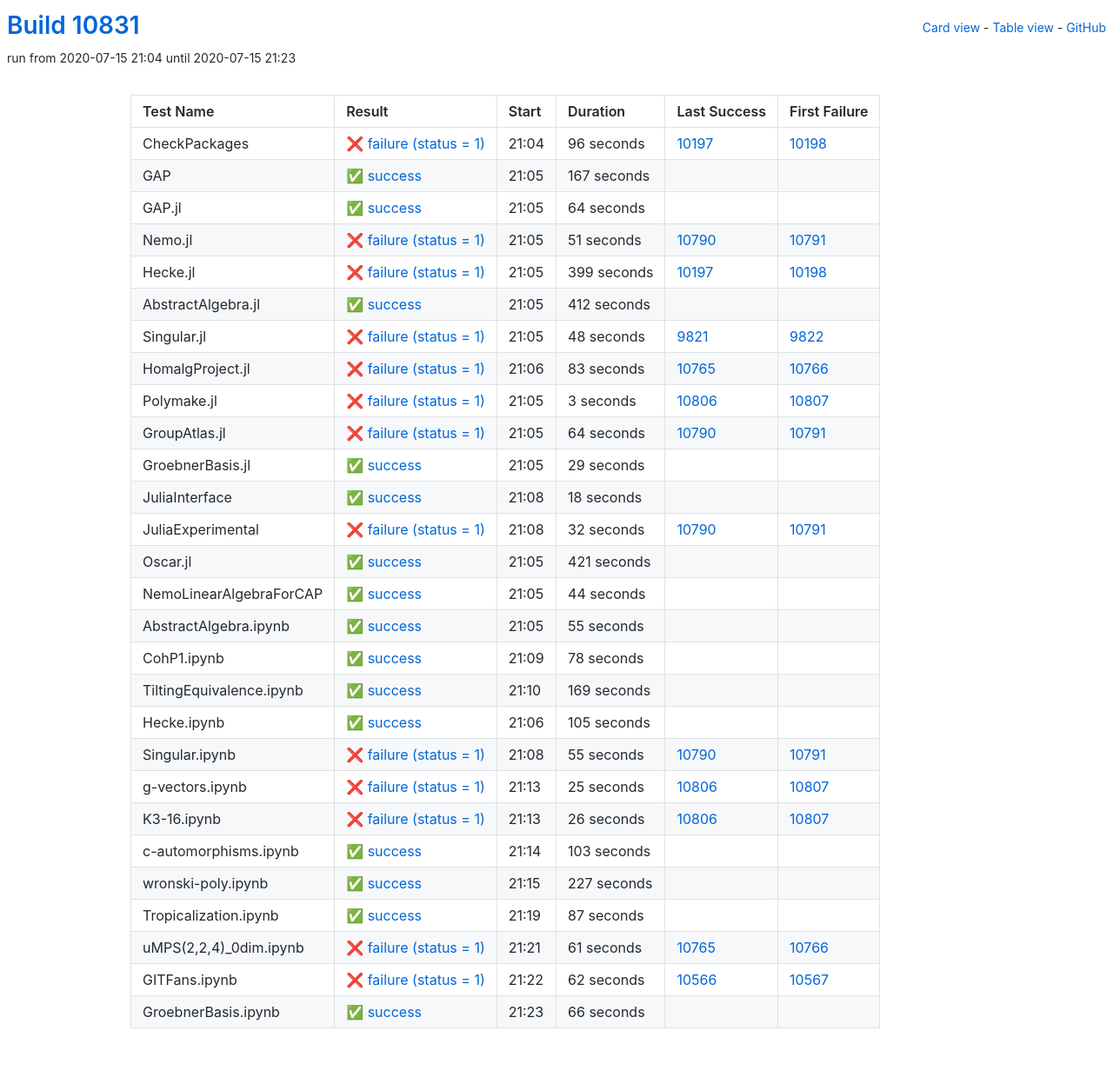
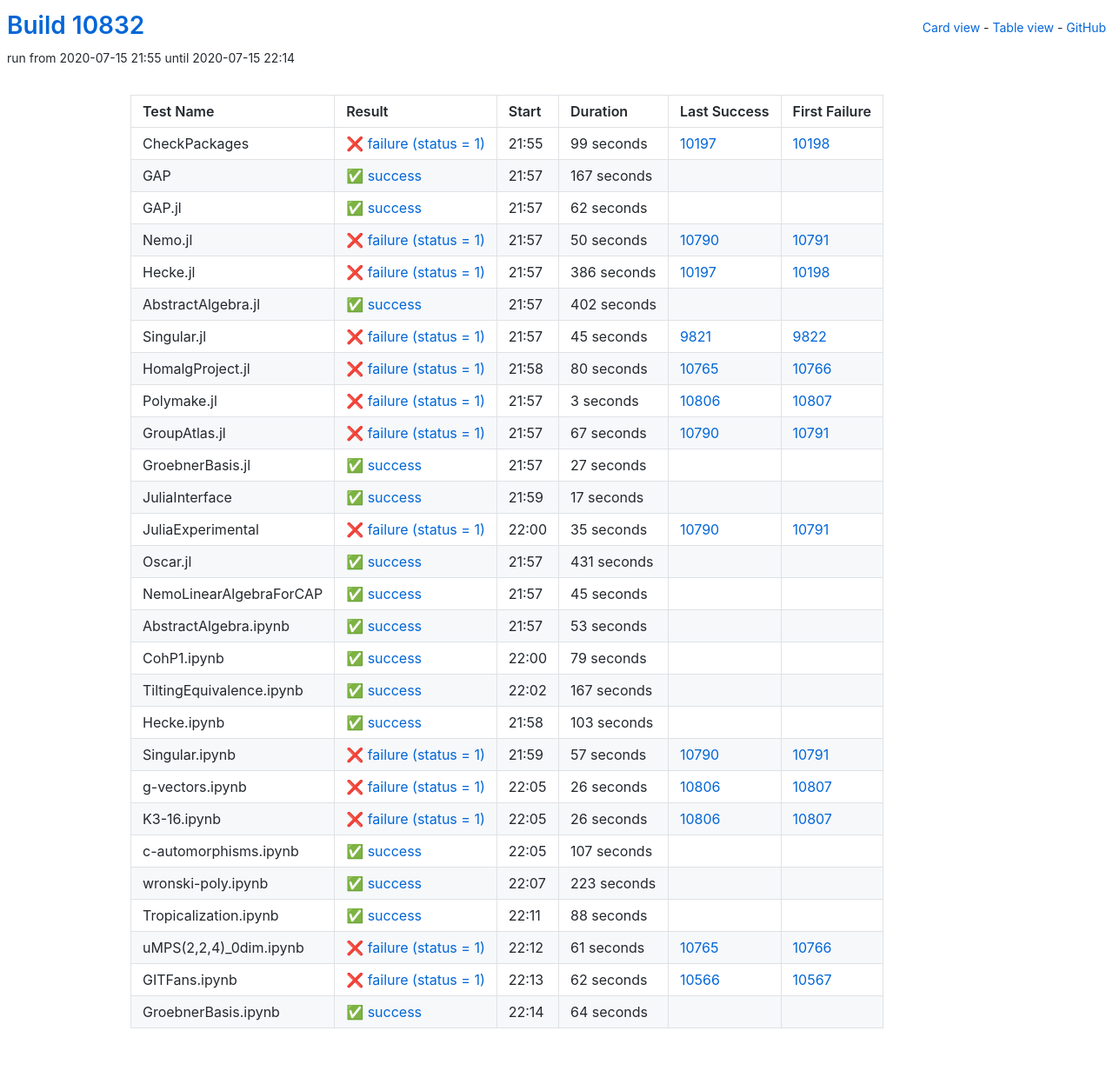
Before and after one commit to oscar-system/oscar-ci-status, a Jekyll site: the page built from table.html, in a window 1280 px wide. Shown: the whole page at 87% size. Built offline with Jekyll 4.4.1, drawn with Linux system fonts in a browser that asks for light colours.

Commit message:
Build #10832

```diff
--- a/_data/ci.yml
+++ b/_data/ci.yml
@@ -1,6 +1,6 @@
 ---
-build: 10831
-build_url: https://oscarci.mathematik.uni-kl.de/job/oscar/10831/
+build: 10832
+build_url: https://oscarci.mathematik.uni-kl.de/job/oscar/10832/
 job: oscar
 organization: oscar-system
 repo: oscar-ci-status
@@ -8,20 +8,20 @@
 tests:
 - name: CheckPackages
   id: checkpackages
-  log: https://oscarci.mathematik.uni-kl.de/job/oscar/10831/artifact/logs/build-10831/CheckPackages.log
-  start: 2020-07-15 21:04
+  log: https://oscarci.mathematik.uni-kl.de/job/oscar/10832/artifact/logs/build-10832/CheckPackages.log
+  start: 2020-07-15 21:55
   success: false
   exitcode: 1
   status: failure
-  duration: 96
+  duration: 99
   last_success: 10197
   last_success_url: https://oscarci.mathematik.uni-kl.de/job/oscar/10197/
   first_failure: 10198
   first_failure_url: https://oscarci.mathematik.uni-kl.de/job/oscar/10198/
 - name: GAP
   id: gap
-  log: https://oscarci.mathematik.uni-kl.de/job/oscar/10831/artifact/logs/build-10831/GAP.log
-  start: 2020-07-15 21:05
+  log: https://oscarci.mathematik.uni-kl.de/job/oscar/10832/artifact/logs/build-10832/GAP.log
+  start: 2020-07-15 21:57
   success: true
   exitcode: 0
   status: success
@@ -32,80 +32,80 @@
   first_failure_url:
 - name: GAP.jl
   id: gap-jl
-  log: https://oscarci.mathematik.uni-kl.de/job/oscar/10831/artifact/logs/build-10831/GAP.jl.log
-  start: 2020-07-15 21:05
+  log: https://oscarci.mathematik.uni-kl.de/job/oscar/10832/artifact/logs/build-10832/GAP.jl.log
+  start: 2020-07-15 21:57
   success: true
   exitcode: 0
   status: success
-  duration: 64
+  duration: 62
   last_success: false
   last_success_url:
   first_failure: false
   first_failure_url:
 - name: Nemo.jl
   id: nemo-jl
-  log: https://oscarci.mathematik.uni-kl.de/job/oscar/10831/artifact/logs/build-10831/Nemo.jl.log
-  start: 2020-07-15 21:05
+  log: https://oscarci.mathematik.uni-kl.de/job/oscar/10832/artifact/logs/build-10832/Nemo.jl.log
+  start: 2020-07-15 21:57
   success: false
   exitcode: 1
   status: failure
-  duration: 51
+  duration: 50
   last_success: 10790
   last_success_url: https://oscarci.mathematik.uni-kl.de/job/oscar/10790/
   first_failure: 10791
   first_failure_url: https://oscarci.mathematik.uni-kl.de/job/oscar/10791/
 - name: Hecke.jl
   id: hecke-jl
-  log: https://oscarci.mathematik.uni-kl.de/job/oscar/10831/artifact/logs/build-10831/Hecke.jl.log
-  start: 2020-07-15 21:05
+  log: https://oscarci.mathematik.uni-kl.de/job/oscar/10832/artifact/logs/build-10832/Hecke.jl.log
+  start: 2020-07-15 21:57
   success: false
   exitcode: 1
   status: failure
-  duration: 399
+  duration: 386
   last_success: 10197
   last_success_url: https://oscarci.mathematik.uni-kl.de/job/oscar/10197/
   first_failure: 10198
   first_failure_url: https://oscarci.mathematik.uni-kl.de/job/oscar/10198/
 - name: AbstractAlgebra.jl
   id: abstractalgebra-jl
-  log: https://oscarci.mathematik.uni-kl.de/job/oscar/10831/artifact/logs/build-10831/AbstractAlgebra.jl.log
-  start: 2020-07-15 21:05
+  log: https://oscarci.mathematik.uni-kl.de/job/oscar/10832/artifact/logs/build-10832/AbstractAlgebra.jl.log
+  start: 2020-07-15 21:57
   success: true
   exitcode: 0
   status: success
-  duration: 412
+  duration: 402
   last_success: false
   last_success_url:
   first_failure: false
   first_failure_url:
 - name: Singular.jl
   id: singular-jl
-  log: https://oscarci.mathematik.uni-kl.de/job/oscar/10831/artifact/logs/build-10831/Singular.jl.log
-  start: 2020-07-15 21:05
+  log: https://oscarci.mathematik.uni-kl.de/job/oscar/10832/artifact/logs/build-10832/Singular.jl.log
+  start: 2020-07-15 21:57
   success: false
   exitcode: 1
   status: failure
-  duration: 48
+  duration: 45
   last_success: 9821
   last_success_url: https://oscarci.mathematik.uni-kl.de/job/oscar/9821/
   first_failure: 9822
   first_failure_url: https://oscarci.mathematik.uni-kl.de/job/oscar/9822/
 - name: HomalgProject.jl
   id: homalgproject-jl
-  log: https://oscarci.mathematik.uni-kl.de/job/oscar/10831/artifact/logs/build-10831/HomalgProject.jl.log
-  start: 2020-07-15 21:06
+  log: https://oscarci.mathematik.uni-kl.de/job/oscar/10832/artifact/logs/build-10832/HomalgProject.jl.log
+  start: 2020-07-15 21:58
   success: false
   exitcode: 1
   status: failure
-  duration: 83
+  duration: 80
   last_success: 10765
   last_success_url: https://oscarci.mathematik.uni-kl.de/job/oscar/10765/
   first_failure: 10766
   first_failure_url: https://oscarci.mathematik.uni-kl.de/job/oscar/10766/
 - name: Polymake.jl
   id: polymake-jl
-  log: https://oscarci.mathematik.uni-kl.de/job/oscar/10831/artifact/logs/build-10831/Polymake.jl.log
-  start: 2020-07-15 21:05
+  log: https://oscarci.mathematik.uni-kl.de/job/oscar/10832/artifact/logs/build-10832/Polymake.jl.log
+  start: 2020-07-15 21:57
   success: false
   exitcode: 1
   status: failure
@@ -116,152 +116,152 @@
   first_failure_url: https://oscarci.mathematik.uni-kl.de/job/oscar/10807/
 - name: GroupAtlas.jl
   id: groupatlas-jl
-  log: https://oscarci.mathematik.uni-kl.de/job/oscar/10831/artifact/logs/build-10831/GroupAtlas.jl.log
-  start: 2020-07-15 21:05
+  log: https://oscarci.mathematik.uni-kl.de/job/oscar/10832/artifact/logs/build-10832/GroupAtlas.jl.log
+  start: 2020-07-15 21:57
   success: false
   exitcode: 1
   status: failure
-  duration: 64
+  duration: 67
   last_success: 10790
   last_success_url: https://oscarci.mathematik.uni-kl.de/job/oscar/10790/
   first_failure: 10791
   first_failure_url: https://oscarci.mathematik.uni-kl.de/job/oscar/10791/
 - name: GroebnerBasis.jl
   id: groebnerbasis-jl
-  log: https://oscarci.mathematik.uni-kl.de/job/oscar/10831/artifact/logs/build-10831/GroebnerBasis.jl.log
-  start: 2020-07-15 21:05
+  log: https://oscarci.mathematik.uni-kl.de/job/oscar/10832/artifact/logs/build-10832/GroebnerBasis.jl.log
+  start: 2020-07-15 21:57
   success: true
   exitcode: 0
   status: success
-  duration: 29
+  duration: 27
   last_success: false
   last_success_url:
   first_failure: false
   first_failure_url:
 - name: JuliaInterface
   id: juliainterface
-  log: https://oscarci.mathematik.uni-kl.de/job/oscar/10831/artifact/logs/build-10831/JuliaInterface.log
-  start: 2020-07-15 21:08
+  log: https://oscarci.mathematik.uni-kl.de/job/oscar/10832/artifact/logs/build-10832/JuliaInterface.log
+  start: 2020-07-15 21:59
   success: true
   exitcode: 0
   status: success
-  duration: 18
+  duration: 17
   last_success: false
   last_success_url:
   first_failure: false
   first_failure_url:
 - name: JuliaExperimental
   id: juliaexperimental
-  log: https://oscarci.mathematik.uni-kl.de/job/oscar/10831/artifact/logs/build-10831/JuliaExperimental.log
-  start: 2020-07-15 21:08
+  log: https://oscarci.mathematik.uni-kl.de/job/oscar/10832/artifact/logs/build-10832/JuliaExperimental.log
+  start: 2020-07-15 22:00
   success: false
   exitcode: 1
   status: failure
-  duration: 32
+  duration: 35
   last_success: 10790
   last_success_url: https://oscarci.mathematik.uni-kl.de/job/oscar/10790/
   first_failure: 10791
   first_failure_url: https://oscarci.mathematik.uni-kl.de/job/oscar/10791/
 - name: Oscar.jl
   id: oscar-jl
-  log: https://oscarci.mathematik.uni-kl.de/job/oscar/10831/artifact/logs/build-10831/Oscar.jl.log
-  start: 2020-07-15 21:05
+  log: https://oscarci.mathematik.uni-kl.de/job/oscar/10832/artifact/logs/build-10832/Oscar.jl.log
+  start: 2020-07-15 21:57
   success: true
   exitcode: 0
   status: success
-  duration: 421
+  duration: 431
   last_success: false
   last_success_url:
   first_failure: false
   first_failure_url:
 - name: NemoLinearAlgebraForCAP
   id: nemolinearalgebraforcap
-  log: https://oscarci.mathematik.uni-kl.de/job/oscar/10831/artifact/logs/build-10831/NemoLinearAlgebraForCAP.log
-  start: 2020-07-15 21:05
+  log: https://oscarci.mathematik.uni-kl.de/job/oscar/10832/artifact/logs/build-10832/NemoLinearAlgebraForCAP.log
+  start: 2020-07-15 21:57
   success: true
   exitcode: 0
   status: success
-  duration: 44
+  duration: 45
   last_success: false
   last_success_url:
   first_failure: false
   first_failure_url:
 - name: AbstractAlgebra.ipynb
   id: abstractalgebra-ipynb
-  log: https://oscarci.mathematik.uni-kl.de/job/oscar/10831/artifact/logs/build-10831/AbstractAlgebra.ipynb.log
-  start: 2020-07-15 21:05
+  log: https://oscarci.mathematik.uni-kl.de/job/oscar/10832/artifact/logs/build-10832/AbstractAlgebra.ipynb.log
+  start: 2020-07-15 21:57
   success: true
   exitcode: 0
   status: success
-  duration: 55
+  duration: 53
   last_success: false
   last_success_url:
   first_failure: false
   first_failure_url:
 - name: CohP1.ipynb
   id: cohp1-ipynb
-  log: https://oscarci.mathematik.uni-kl.de/job/oscar/10831/artifact/logs/build-10831/CohP1.ipynb.log
-  start: 2020-07-15 21:09
+  log: https://oscarci.mathematik.uni-kl.de/job/oscar/10832/artifact/logs/build-10832/CohP1.ipynb.log
+  start: 2020-07-15 22:00
   success: true
   exitcode: 0
   status: success
-  duration: 78
+  duration: 79
   last_success: false
   last_success_url:
   first_failure: false
   first_failure_url:
 - name: TiltingEquivalence.ipynb
   id: tiltingequivalence-ipynb
-  log: https://oscarci.mathematik.uni-kl.de/job/oscar/10831/artifact/logs/build-10831/TiltingEquivalence.ipynb.log
-  start: 2020-07-15 21:10
+  log: https://oscarci.mathematik.uni-kl.de/job/oscar/10832/artifact/logs/build-10832/TiltingEquivalence.ipynb.log
+  start: 2020-07-15 22:02
   success: true
   exitcode: 0
   status: success
-  duration: 169
+  duration: 167
   last_success: false
   last_success_url:
   first_failure: false
   first_failure_url:
 - name: Hecke.ipynb
   id: hecke-ipynb
-  log: https://oscarci.mathematik.uni-kl.de/job/oscar/10831/artifact/logs/build-10831/Hecke.ipynb.log
-  start: 2020-07-15 21:06
+  log: https://oscarci.mathematik.uni-kl.de/job/oscar/10832/artifact/logs/build-10832/Hecke.ipynb.log
+  start: 2020-07-15 21:58
   success: true
   exitcode: 0
   status: success
-  duration: 105
+  duration: 103
   last_success: false
   last_success_url:
   first_failure: false
   first_failure_url:
 - name: Singular.ipynb
   id: singular-ipynb
-  log: https://oscarci.mathematik.uni-kl.de/job/oscar/10831/artifact/logs/build-10831/Singular.ipynb.log
-  start: 2020-07-15 21:08
+  log: https://oscarci.mathematik.uni-kl.de/job/oscar/10832/artifact/logs/build-10832/Singular.ipynb.log
+  start: 2020-07-15 21:59
   success: false
   exitcode: 1
   status: failure
-  duration: 55
+  duration: 57
   last_success: 10790
   last_success_url: https://oscarci.mathematik.uni-kl.de/job/oscar/10790/
   first_failure: 10791
   first_failure_url: https://oscarci.mathematik.uni-kl.de/job/oscar/10791/
 - name: g-vectors.ipynb
   id: g-vectors-ipynb
-  log: https://oscarci.mathematik.uni-kl.de/job/oscar/10831/artifact/logs/build-10831/g-vectors.ipynb.log
-  start: 2020-07-15 21:13
+  log: https://oscarci.mathematik.uni-kl.de/job/oscar/10832/artifact/logs/build-10832/g-vectors.ipynb.log
+  start: 2020-07-15 22:05
   success: false
   exitcode: 1
   status: failure
-  duration: 25
+  duration: 26
   last_success: 10806
   last_success_url: https://oscarci.mathematik.uni-kl.de/job/oscar/10806/
   first_failure: 10807
   first_failure_url: https://oscarci.mathematik.uni-kl.de/job/oscar/10807/
 - name: K3-16.ipynb
   id: k3-16-ipynb
-  log: https://oscarci.mathematik.uni-kl.de/job/oscar/10831/artifact/logs/build-10831/K3-16.ipynb.log
-  start: 2020-07-15 21:13
+  log: https://oscarci.mathematik.uni-kl.de/job/oscar/10832/artifact/logs/build-10832/K3-16.ipynb.log
+  start: 2020-07-15 22:05
   success: false
   exitcode: 1
   status: failure
@@ -272,44 +272,44 @@
   first_failure_url: https://oscarci.mathematik.uni-kl.de/job/oscar/10807/
 - name: c-automorphisms.ipynb
   id: c-automorphisms-ipynb
-  log: https://oscarci.mathematik.uni-kl.de/job/oscar/10831/artifact/logs/build-10831/c-automorphisms.ipynb.log
-  start: 2020-07-15 21:14
+  log: https://oscarci.mathematik.uni-kl.de/job/oscar/10832/artifact/logs/build-10832/c-automorphisms.ipynb.log
+  start: 2020-07-15 22:05
   success: true
   exitcode: 0
   status: success
-  duration: 103
+  duration: 107
   last_success: false
   last_success_url:
   first_failure: false
   first_failure_url:
 - name: wronski-poly.ipynb
   id: wronski-poly-ipynb
-  log: https://oscarci.mathematik.uni-kl.de/job/oscar/10831/artifact/logs/build-10831/wronski-poly.ipynb.log
-  start: 2020-07-15 21:15
+  log: https://oscarci.mathematik.uni-kl.de/job/oscar/10832/artifact/logs/build-10832/wronski-poly.ipynb.log
+  start: 2020-07-15 22:07
   success: true
   exitcode: 0
   status: success
-  duration: 227
+  duration: 223
   last_success: false
   last_success_url:
   first_failure: false
   first_failure_url:
 - name: Tropicalization.ipynb
   id: tropicalization-ipynb
-  log: https://oscarci.mathematik.uni-kl.de/job/oscar/10831/artifact/logs/build-10831/Tropicalization.ipynb.log
-  start: 2020-07-15 21:19
+  log: https://oscarci.mathematik.uni-kl.de/job/oscar/10832/artifact/logs/build-10832/Tropicalization.ipynb.log
+  start: 2020-07-15 22:11
   success: true
   exitcode: 0
   status: success
-  duration: 87
+  duration: 88
   last_success: false
   last_success_url:
   first_failure: false
   first_failure_url:
 - name: uMPS(2,2,4)_0dim.ipynb
   id: umps-2-2-4-0dim-ipynb
-  log: https://oscarci.mathematik.uni-kl.de/job/oscar/10831/artifact/logs/build-10831/uMPS-2-2-4-_0dim.ipynb.log
-  start: 2020-07-15 21:21
+  log: https://oscarci.mathematik.uni-kl.de/job/oscar/10832/artifact/logs/build-10832/uMPS-2-2-4-_0dim.ipynb.log
+  start: 2020-07-15 22:12
   success: false
   exitcode: 1
   status: failure
@@ -320,8 +320,8 @@
   first_failure_url: https://oscarci.mathematik.uni-kl.de/job/oscar/10766/
 - name: GITFans.ipynb
   id: gitfans-ipynb
-  log: https://oscarci.mathematik.uni-kl.de/job/oscar/10831/artifact/logs/build-10831/GITFans.ipynb.log
-  start: 2020-07-15 21:22
+  log: https://oscarci.mathematik.uni-kl.de/job/oscar/10832/artifact/logs/build-10832/GITFans.ipynb.log
+  start: 2020-07-15 22:13
   success: false
   exitcode: 1
   status: failure
@@ -332,12 +332,12 @@
   first_failure_url: https://oscarci.mathematik.uni-kl.de/job/oscar/10567/
 - name: GroebnerBasis.ipynb
   id: groebnerbasis-ipynb
-  log: https://oscarci.mathematik.uni-kl.de/job/oscar/10831/artifact/logs/build-10831/GroebnerBasis.ipynb.log
-  start: 2020-07-15 21:23
+  log: https://oscarci.mathematik.uni-kl.de/job/oscar/10832/artifact/logs/build-10832/GroebnerBasis.ipynb.log
+  start: 2020-07-15 22:14
   success: true
   exitcode: 0
   status: success
-  duration: 66
+  duration: 64
   last_success: false
   last_success_url:
   first_failure: false
```
Also changed, not shown: README.md.
